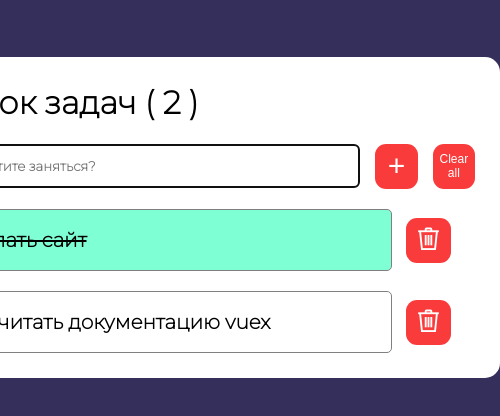
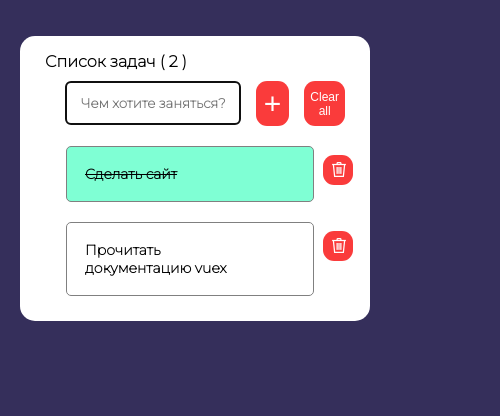
Before and after one commit to Alexmust2/TodoAPP, a Vue app: page / in a window 390 px wide. Shown: the top 416 px of the page, 500 px wide, since content can reach past the window. Built offline with nearby package versions, Linux system fonts and the light colour scheme.

Commit message:
mobile version

```diff
--- a/src/App.vue
+++ b/src/App.vue
@@ -193,4 +193,25 @@ input{
   color: white;
   cursor: pointer;
 }
+
+@media (max-width: 480px) {
+  .input_box {
+    width: 300px;
+  }
+
+  .remove_btn {
+    width: 30px;
+    height: 30px;
+    margin-right: 20px;
+    font-size: 20px;
+    align-items: center;
+  }
+  h1 {
+    font-size: 16px;
+  }
+  .todo_body {
+    font-size: 14px;
+  }
+ }
+
 </style>
```
